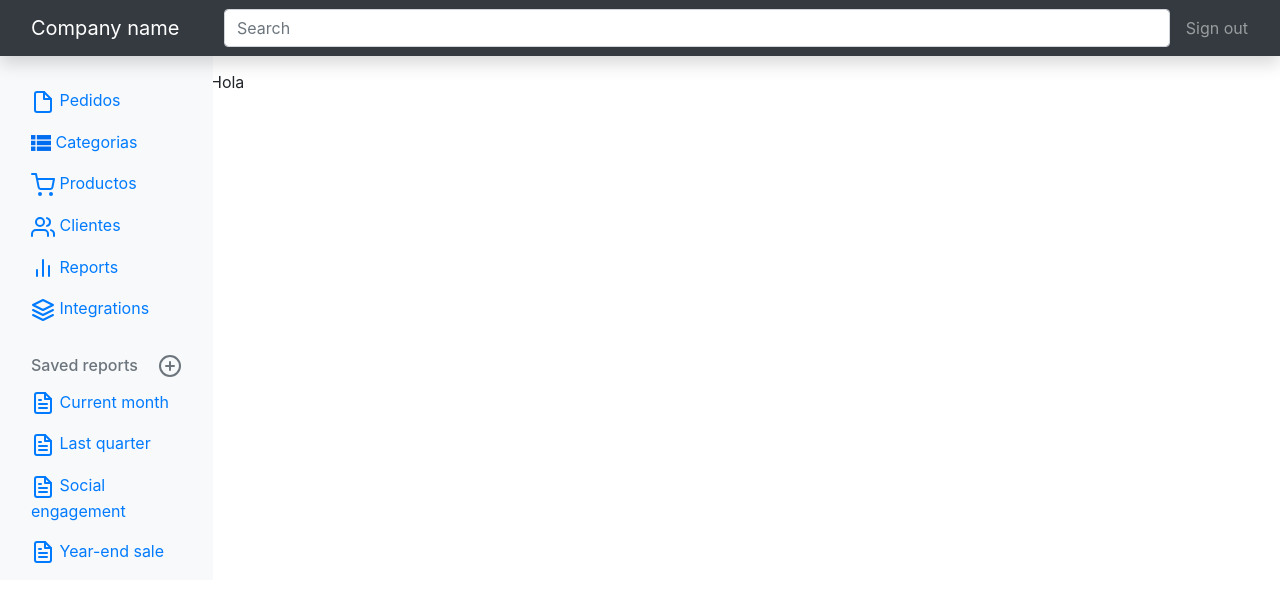
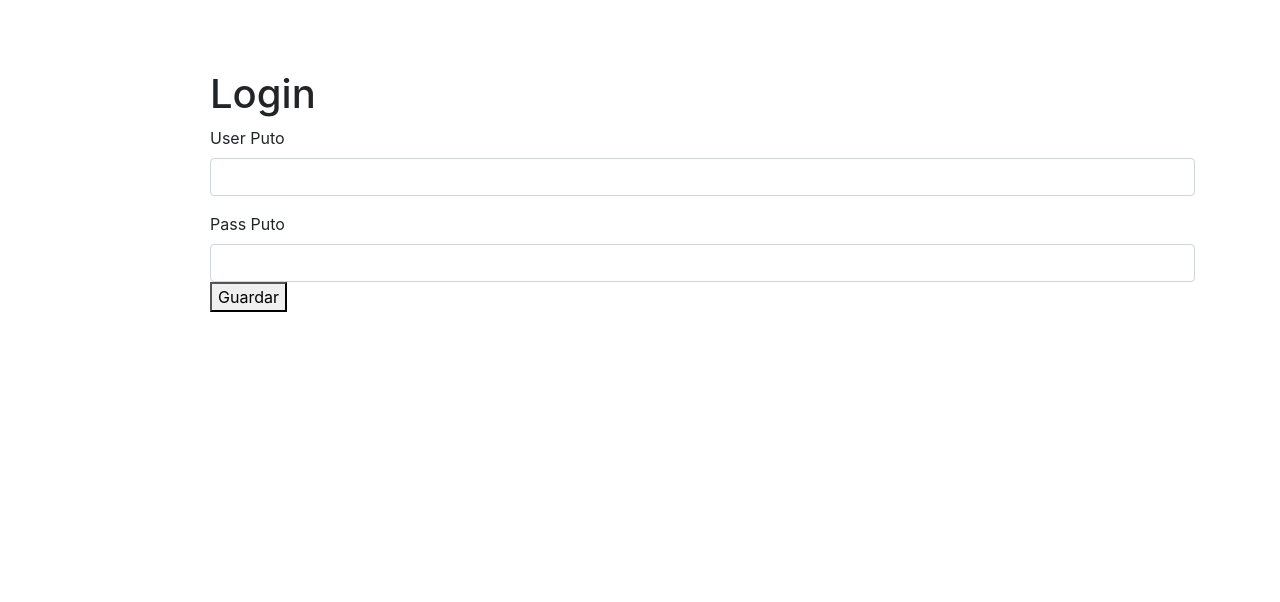
Before and after one commit to bortexx/PanelControlPCGO, an Angular app: page / in a window 1280 px wide. Shown: the top 602 px of the page. Built offline with nearby package versions, Linux system fonts and the light colour scheme.

Commit message:
ngmodul hecho

```diff
--- a/package.json
+++ b/package.json
@@ -23,6 +23,7 @@
     "bootstrap": "^4.2.1",
     "core-js": "^2.5.4",
     "rxjs": "~6.3.3",
+    "terser": "^3.14.1",
     "tslib": "^1.9.0",
     "zone.js": "~0.8.26"
   },
--- a/src/app/app.component.html
+++ b/src/app/app.component.html
@@ -1,8 +1,21 @@
+<div class="container" *ngIf="login">
+  <div class="login">
+    <h1>Login</h1>
+    <form name="form">
+      <div class="form-group">
+        <label>User Puto</label>
+        <input type=text name="nombre" [(ngModel)]="usuario" class="form-control">
+      </div>
+      <div>
+        <label>Pass Puto</label>
+        <input type=text name="contrasenya" [(ngModel)]="contrasenya" class="form-control">
+      </div>
+      <button (click)="loginAdmin()">Guardar</button>
+    </form>
+  </div>
+</div>
 
-
-
-
-<body cz-shortcut-listen="true">
+<body cz-shortcut-listen="true" *ngIf="logged">
   <div class="main-menu">
     <app-nav></app-nav>
   </div>
@@ -10,5 +23,5 @@
     <app-asideleftnav></app-asideleftnav>
   </div>
   <div class="container">
-      <router-outlet></router-outlet>
+    <router-outlet></router-outlet>
   </div>
--- a/src/app/app.component.ts
+++ b/src/app/app.component.ts
@@ -7,4 +7,19 @@ import { Component } from '@angular/core';
 })
 export class AppComponent {
   title = 'routing';
+  login = true;
+  logged = false;
+  contrasenya: any = ""
+  usuario: any = ""
+
+  ngOnInit() {
+    this.logged = false;
+    this.login = true;
+  }
+
+  public loginAdmin() {
+    console.log(this.contrasenya)
+    console.log(this.usuario)
+
+  }
 }
```
Also changed, not shown: src/app/app.module.ts (+5 -2 lines), 1 other file (tests, documents, lock files or other folders).
